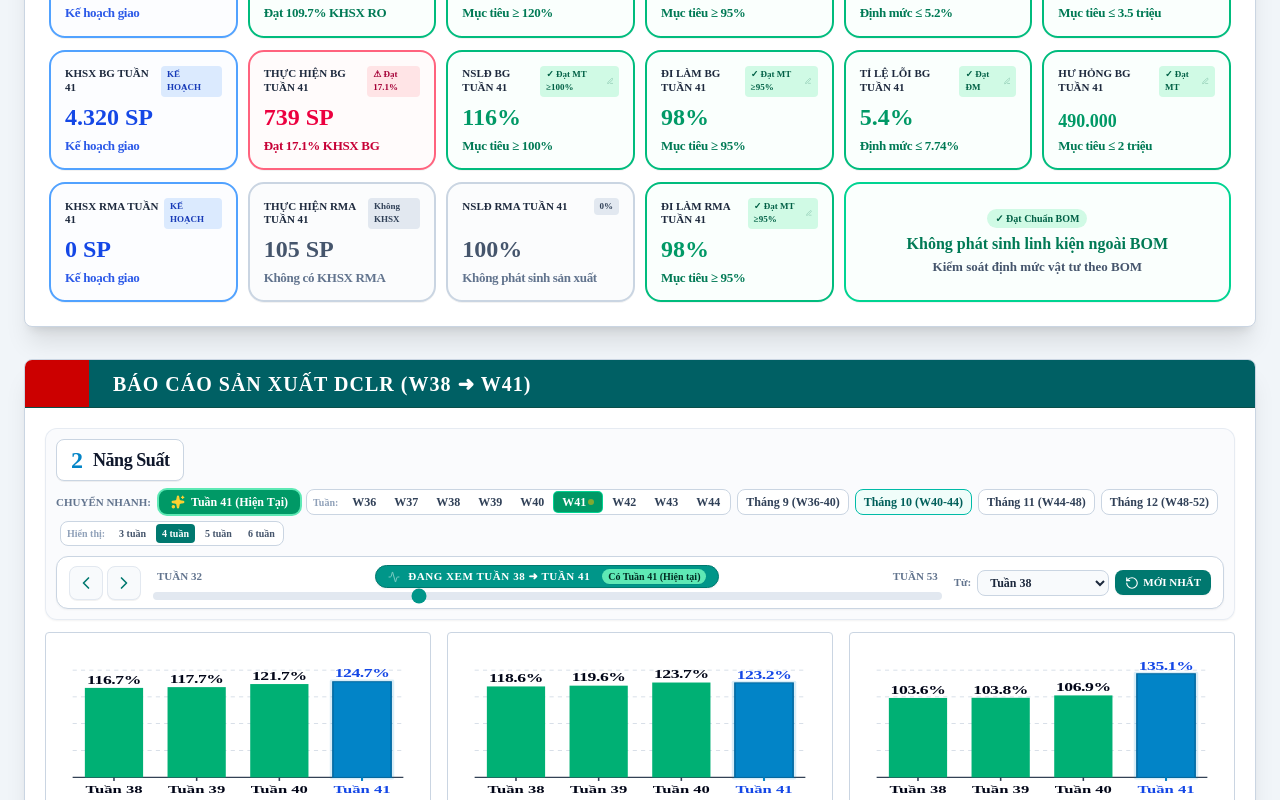
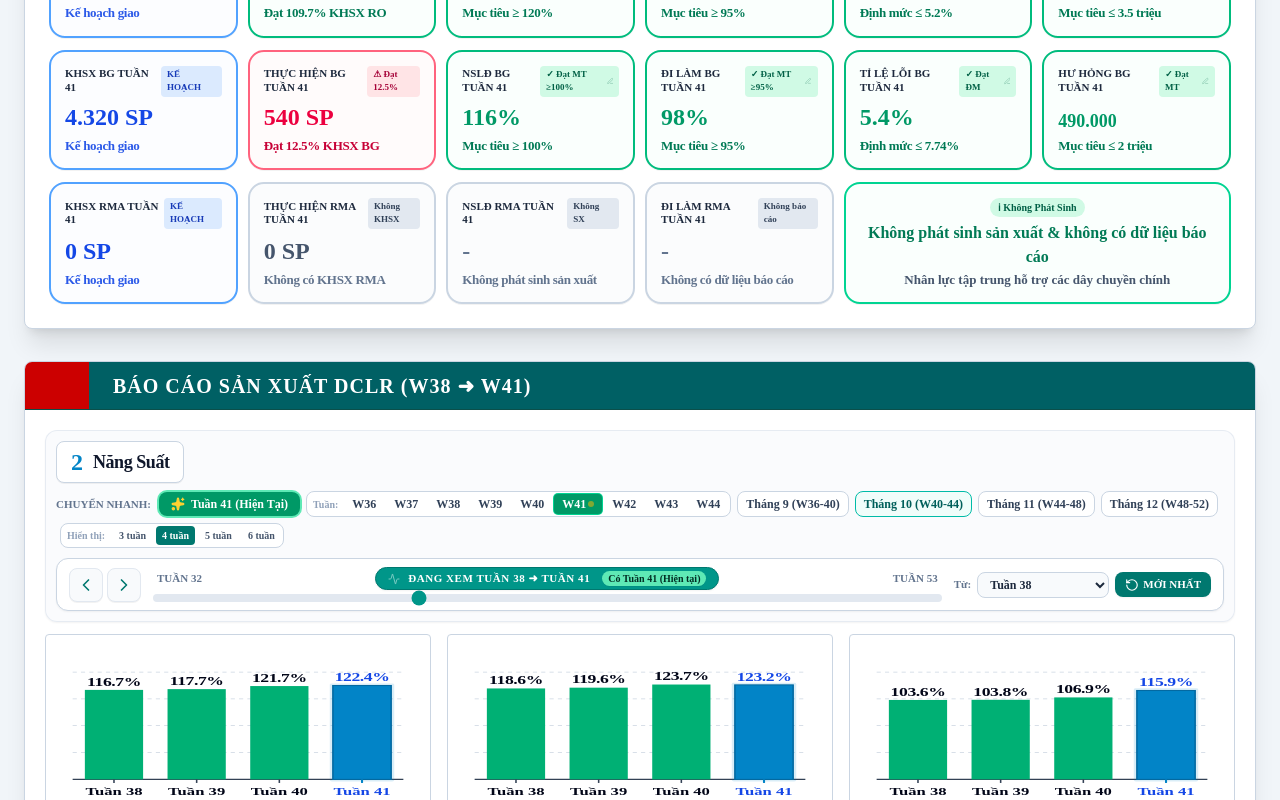
Before and after one commit to ngonhatvpr2910-jpg/BAOCAOGIAOBAN, a React (Vite) app: page / in a window 1280 px wide. Shown: the part 1540-2340 px from the top of the page. Built offline with nearby package versions, Linux system fonts and the light colour scheme.

Commit message:
Add files via upload

```diff
--- a/ExecutiveSummaryCard.tsx
+++ b/ExecutiveSummaryCard.tsx
@@ -389,7 +389,7 @@ export const ExecutiveSummaryCard: React.FC<ExecutiveSummaryCardProps> = ({
 
               // Pass / Fail evaluations against target benchmarks
               const isCompletionPass = (item.completionRate || 0) >= 100;
-              const isRmaNoPlan = isRMA && (item.khsxLabel === '0 SP' || item.khsxLabel === '0' || !item.actualOutput);
+              const isRmaNoPlan = isRMA && (item.khsxLabel === '0 SP' || item.khsxLabel === '0' || !item.actualOutput || item.actualOutput === 0 || item.actualOutputLabel === '0 SP');
 
               const isNsldPass = isRMA && item.nsldActual === 0
                 ? true
@@ -406,7 +406,9 @@ export const ExecutiveSummaryCard: React.FC<ExecutiveSummaryCardProps> = ({
                   ? `Mục tiêu ≥ ${item.nsldTarget}%`
                   : `Mục tiêu ≥ ${item.nsldTarget}%`;
 
-              const attendanceSubline = isAttendancePass
+              const attendanceSubline = isRmaNoPlan
+                ? 'Không có dữ liệu báo cáo'
+                : isAttendancePass
                   ? `Mục tiêu ≥ ${item.attendanceTarget}%`
                   : `Mục tiêu ≥ ${item.attendanceTarget}%`;
 
@@ -497,7 +499,7 @@ export const ExecutiveSummaryCard: React.FC<ExecutiveSummaryCardProps> = ({
                       </span>
                       {isRmaNoPlan ? (
                         <span className="px-1.5 py-0.5 rounded text-[9px] font-extrabold bg-slate-200 text-slate-700">
-                          0%
+                          Không SX
                         </span>
                       ) : isNsldPass ? (
                         <span className="px-1.5 py-0.5 rounded text-[9px] font-extrabold bg-emerald-100 text-emerald-800 flex items-center gap-0.5">
@@ -514,12 +516,12 @@ export const ExecutiveSummaryCard: React.FC<ExecutiveSummaryCardProps> = ({
                     <div className="mt-1">
                       <span className={`text-xl sm:text-2xl font-black ${
                         isRmaNoPlan
-                          ? 'text-slate-600'
+                          ? 'text-slate-500'
                           : isNsldPass
                             ? 'text-emerald-600'
                             : 'text-rose-600'
                       }`}>
-                        {item.nsldActual}%
+                        {isRmaNoPlan ? '-' : `${item.nsldActual}%`}
                       </span>
                       <div className={`text-xs sm:text-[13px] mt-1 font-black tracking-tight ${
                         isRmaNoPlan
@@ -535,7 +537,9 @@ export const ExecutiveSummaryCard: React.FC<ExecutiveSummaryCardProps> = ({
 
                   {/* Col 4: Đi làm */}
                   <div className={`rounded-2xl border-2 p-3.5 flex flex-col justify-between shadow-2xs transition ${
-                    isAttendancePass
+                    isRmaNoPlan
+                      ? 'border-slate-300 bg-slate-50/50'
+                      : isAttendancePass
                         ? 'border-emerald-500 bg-emerald-50/25'
                         : 'border-rose-400 bg-rose-50/30'
                   }`}>
@@ -543,7 +547,11 @@ export const ExecutiveSummaryCard: React.FC<ExecutiveSummaryCardProps> = ({
                       <span className="text-[11px] font-bold text-slate-800 leading-tight uppercase">
                         ĐI LÀM {item.unitKey} {activePeriodLabel.startsWith('W') ? `Tuần ${activePeriodLabel.substring(1)}` : activePeriodLabel}
                       </span>
-                      {isAttendancePass ? (
+                      {isRmaNoPlan ? (
+                        <span className="px-1.5 py-0.5 rounded text-[9px] font-extrabold bg-slate-200 text-slate-700">
+                          Không báo cáo
+                        </span>
+                      ) : isAttendancePass ? (
                         <span className="px-1.5 py-0.5 rounded text-[9px] font-extrabold bg-emerald-100 text-emerald-800 flex items-center gap-0.5">
                           ✓ Đạt MT ≥{item.attendanceTarget}%
                           <Edit3 className="w-2 h-2 ml-0.5 cursor-pointer opacity-40 hover:opacity-100 hidden-ppt" onClick={(e) => { e.stopPropagation(); setIsNormsEditorOpen(true); }} />
@@ -557,12 +565,12 @@ export const ExecutiveSummaryCard: React.FC<ExecutiveSummaryCardProps> = ({
                     </div>
                     <div className="mt-1">
                       <span className={`text-xl sm:text-2xl font-black ${
-                        isAttendancePass ? 'text-emerald-600' : 'text-rose-600'
+                        isRmaNoPlan ? 'text-slate-500' : isAttendancePass ? 'text-emerald-600' : 'text-rose-600'
                       }`}>
-                        {item.attendanceActual}%
+                        {isRmaNoPlan ? '-' : `${item.attendanceActual}%`}
                       </span>
                       <div className={`text-xs sm:text-[13px] mt-1 font-black tracking-tight ${
-                        isAttendancePass ? 'text-emerald-700' : 'text-rose-700'
+                        isRmaNoPlan ? 'text-slate-500' : isAttendancePass ? 'text-emerald-700' : 'text-rose-700'
                       }`}>
                         {attendanceSubline}
                       </div>
@@ -574,14 +582,14 @@ export const ExecutiveSummaryCard: React.FC<ExecutiveSummaryCardProps> = ({
                     <div className="col-span-2 rounded-2xl border-2 border-emerald-400 bg-emerald-50/25 p-3.5 flex flex-col justify-center items-center text-center shadow-2xs">
                       <div className="flex items-center gap-1.5">
                         <span className="px-2 py-0.5 rounded-full text-[10px] font-extrabold bg-emerald-100 text-emerald-800">
-                          ✓ Đạt Chuẩn BOM
+                          {isRmaNoPlan ? 'ℹ Không Phát Sinh' : '✓ Đạt Chuẩn BOM'}
                         </span>
                       </div>
                       <div className="text-sm sm:text-base font-extrabold text-emerald-700 mt-1">
-                        {item.bomNote || 'Không phát sinh linh kiện ngoài BOM'}
+                        {isRmaNoPlan ? 'Không phát sinh sản xuất & không có dữ liệu báo cáo' : (item.bomNote || 'Không phát sinh linh kiện ngoài BOM')}
                       </div>
                       <div className="text-xs sm:text-[13px] text-slate-600 mt-0.5 font-bold">
-                        Kiểm soát định mức vật tư theo BOM
+                        {isRmaNoPlan ? 'Nhân lực tập trung hỗ trợ các dây chuyền chính' : 'Kiểm soát định mức vật tư theo BOM'}
                       </div>
                     </div>
                   ) : (
@@ -724,9 +732,10 @@ export const ExecutiveSummaryCard: React.FC<ExecutiveSummaryCardProps> = ({
             </thead>
             <tbody>
               {summaryData.units.map((u) => {
+                const isRmaNoPlan = u.unitKey === 'RMA' && (u.khsxLabel === '0 SP' || u.khsxLabel === '0' || !u.actualOutput || u.actualOutput === 0 || u.actualOutputLabel === '0 SP');
                 const isErrorOver = (u.errorRateActual || 0) > (u.errorRateQuota || 0);
                 const isCostOver = (u.defectCostActual || 0) > (u.defectCostTarget || 0);
-                const isNsldPass = u.nsldActual >= u.nsldTarget;
+                const isNsldPass = isRmaNoPlan ? true : u.nsldActual >= u.nsldTarget;
 
                 return (
                   <tr key={u.id} className="hover:bg-slate-50 transition">
@@ -735,24 +744,32 @@ export const ExecutiveSummaryCard: React.FC<ExecutiveSummaryCardProps> = ({
                     </td>
                     <td className="border border-slate-200 p-2.5 text-center font-medium">
                       <span className={`font-bold ${
-                        (u.completionRate || 0) >= 100 ? 'text-emerald-700' : 'text-rose-700'
+                        isRmaNoPlan ? 'text-slate-500' : (u.completionRate || 0) >= 100 ? 'text-emerald-700' : 'text-rose-700'
                       }`}>
-                        {(u.completionNote || '').replace(/\s*\([^)]*\)/g, '').trim()}
+                        {isRmaNoPlan ? 'Không có KHSX RMA' : (u.completionNote || '').replace(/\s*\([^)]*\)/g, '').trim()}
                       </span>
                     </td>
                     <td className="border border-slate-200 p-2.5 text-center font-extrabold text-blue-900 bg-blue-50/30">
                       ≥ {u.nsldTarget}%
                     </td>
                     <td className="border border-slate-200 p-2.5 text-center font-bold">
+                      {isRmaNoPlan ? (
+                        <span className="text-slate-400">-</span>
+                      ) : (
                         <span className={isNsldPass ? 'text-emerald-600' : 'text-amber-600'}>
                           {u.nsldActual}%
                         </span>
+                      )}
                     </td>
                     <td className="border border-slate-200 p-2.5 text-center font-extrabold text-emerald-900 bg-emerald-50/30">
                       ≥ {u.attendanceTarget}%
                     </td>
                     <td className="border border-slate-200 p-2.5 text-center font-bold text-emerald-600">
-                      {u.attendanceActual}%
+                      {isRmaNoPlan ? (
+                        <span className="text-slate-400">-</span>
+                      ) : (
+                        <span>{u.attendanceActual}%</span>
+                      )}
                     </td>
                     <td className="border border-slate-200 p-2.5 text-center font-extrabold text-amber-900 bg-amber-50/30">
                       {u.errorRateQuota ? `≤ ${u.errorRateQuota}%` : 'BOM chuẩn'}
@@ -785,7 +802,11 @@ export const ExecutiveSummaryCard: React.FC<ExecutiveSummaryCardProps> = ({
                       )}
                     </td>
                     <td className="border border-slate-200 p-2.5 text-center">
-                      {isErrorOver || isCostOver ? (
+                      {isRmaNoPlan ? (
+                        <span className="px-2 py-0.5 rounded-full text-[10px] font-bold bg-slate-100 text-slate-700">
+                          Không Phát Sinh
+                        </span>
+                      ) : isErrorOver || isCostOver ? (
                         <span className="px-2 py-0.5 rounded-full text-[10px] font-bold bg-rose-100 text-rose-800">
                           Báo Động Đỏ
                         </span>
--- a/executiveSummaryService.ts
+++ b/executiveSummaryService.ts
@@ -423,17 +423,17 @@ export const BASE_WEEKLY_SUMMARY: Record<string, ExecutiveSummaryPeriodResult> =
         unitKey: 'RMA',
         unitName: 'Tổ Sửa Chữa / Bảo Hành RMA (W41)',
         khsxLabel: '0 SP',
-        actualOutputLabel: '245 SP',
-        actualOutput: 245,
-        completionRate: 100.0,
-        completionNote: 'SL Quy đổi RMA: 245 SP',
-        nsldActual: 100.0,
-        nsldTarget: 100.0,
-        nsldDeltaNote: 'Đạt mục tiêu 100%',
-        attendanceActual: 98.0,
-        attendanceTarget: 95.0,
-        bomNote: 'Không phát sinh linh kiện ngoài BOM',
-        actionItem: 'Sản lượng quy đổi RMA đạt 245 SP, hỗ trợ tốt nhịp độ trả hàng bảo hành và linh kiện tái sử dụng.',
+        actualOutputLabel: '0 SP',
+        actualOutput: 0,
+        completionRate: 0,
+        completionNote: 'Không có KHSX RMA',
+        nsldActual: 0,
+        nsldTarget: 100.0,
+        nsldDeltaNote: 'Không phát sinh sản xuất (0%)',
+        attendanceActual: 0,
+        attendanceTarget: 95.0,
+        bomNote: 'Không phát sinh sản xuất & không có dữ liệu báo cáo',
+        actionItem: 'Tuần 41: RMA không có sản xuất và không có dữ liệu báo cáo. Nguồn nhân lực tập trung hỗ trợ các dây chuyền chính.',
       },
     ],
   },
@@ -1332,13 +1332,18 @@ export function getExecutiveSummaryData(
               completionNote: `Đạt ${rate.toFixed(1)}% KHSX BG`
             };
           }
-          if (u.unitKey === 'RMA' && weekColBG) {
-            const sl = dynSlRMA > 0 ? dynSlRMA : (u.actualOutput || 0);
+          if (u.unitKey === 'RMA') {
+            const sl = dynSlRMA;
             return {
               ...u,
+              khsxLabel: '0 SP',
               actualOutputLabel: `${sl.toLocaleString('vi-VN')} SP`,
               actualOutput: sl,
-              completionNote: `SL Quy đổi RMA: ${sl.toLocaleString('vi-VN')} SP`
+              completionRate: 0,
+              completionNote: sl > 0 ? `SL Quy đổi RMA: ${sl.toLocaleString('vi-VN')} SP` : 'Không có KHSX RMA',
+              nsldActual: sl > 0 ? (u.nsldActual || 100) : 0,
+              attendanceActual: sl > 0 ? (u.attendanceActual || 98) : 0,
+              bomNote: sl > 0 ? (u.bomNote || 'Không phát sinh linh kiện ngoài BOM') : 'Không phát sinh sản xuất & không có dữ liệu báo cáo',
             };
           }
           return u;
--- a/initialData.ts
+++ b/initialData.ts
@@ -90,7 +90,7 @@ export const MONTHLY_HISTORY: MonthlyHistoryRecord[] = [
   { month: 'Tháng 6', monthNum: 6, nsld2025: 96.20, nsld2026: 132.00, cong2025: 1700, cong2026: 2189, tiLeDiLam: 0.0, sanLuong2025: 20850, sanLuong2026: 21891, hangHong: 7517080, nsld: 132.00 },
   { month: 'Tháng 7', monthNum: 7, nsld2025: 103.04, nsld2026: 116.00, cong2025: 2224, cong2026: 558, tiLeDiLam: 0.0, sanLuong2025: 20698, sanLuong2026: 22400, hangHong: 8120000, nsld: 116.00 },
   { month: 'Tháng 8', monthNum: 8, nsld2025: 110.15, nsld2026: 132.00, cong2025: 1178, cong2026: 1260, tiLeDiLam: 0.0, sanLuong2025: 11718, sanLuong2026: 15000, hangHong: 6500000, nsld: 132.00 },
-  { month: 'Tháng 9', monthNum: 9, nsld2025: 100.07, nsld2026: 117.00, cong2025: 1608, cong2026: 1431.6, tiLeDiLam: 97.7, sanLuong2025: 14534, sanLuong2026: 16680.1, hangHong: 5200000, nsld: 117.00 },
+  { month: 'Tháng 9', monthNum: 9, nsld2025: 100.07, nsld2026: 130.00, cong2025: 1608, cong2026: 1431.6, tiLeDiLam: 97.7, sanLuong2025: 14534, sanLuong2026: 16680.1, hangHong: 5200000, nsld: 130.00 },
   { month: 'Tháng 10', monthNum: 10, nsld2025: 108.26, nsld2026: 132.00, cong2025: 1657, cong2026: 1260, tiLeDiLam: 0.0, sanLuong2025: 16194, sanLuong2026: 15000, hangHong: 6800000, nsld: 132.00 },
   { month: 'Tháng 11', monthNum: 11, nsld2025: 106.80, nsld2026: 132.00, cong2025: 1362, cong2026: 1260, tiLeDiLam: 0.0, sanLuong2025: 13130, sanLuong2026: 15000, hangHong: 5900000, nsld: 132.00 },
   { month: 'Tháng 12', monthNum: 12, nsld2025: 96.63, nsld2026: 132.00, cong2025: 1342, cong2026: 1260, tiLeDiLam: 0.0, sanLuong2025: 11713, sanLuong2026: 15000, hangHong: 5800000, nsld: 132.00 },
@@ -303,7 +303,7 @@ export const INITIAL_SLIDE1_NSLD: Slide1NSLDData = {
       { id: 'pxlr-m06', label: 'Tháng 6', value: 131.6 },
       { id: 'pxlr-m07', label: 'Tháng 7', value: 135.5 },
       { id: 'pxlr-m08', label: 'Tháng 8', value: 133.6 },
-      { id: 'pxlr-m09', label: 'Tháng 9', value: 114.2 },
+      { id: 'pxlr-m09', label: 'Tháng 9', value: 130.0 },
       { id: 'pxlr-m10', label: 'Tháng 10', value: 118.7 },
       { id: 'pxlr-m11', label: 'Tháng 11', value: 0 },
       { id: 'pxlr-m12', label: 'Tháng 12', value: 0 },
--- a/matrixGenerator.ts
+++ b/matrixGenerator.ts
@@ -245,7 +245,9 @@ export function generateMonthBGMatrix(year: number, monthIndex0: number): ExcelM
         // Đồng bộ dữ liệu Tháng 10 chuẩn NSLĐ: W40 (~106.9%), W41 (~116.0%), Tổng T10 đạt đúng 102.7%
         baseGa = 4.8 + ((day % 4) * 0.2);
         baseTv = 3.2 + ((day % 3) * 0.3);
-        baseRma = day % 2 === 0 ? 3.0 : 0;
+        // RMA Tuần 41 (05 - 11/Oct) không có sản xuất và không có dữ liệu báo cáo
+        const isW41 = (day >= 5 && day <= 11);
+        baseRma = isW41 ? 0 : (day % 2 === 0 ? 3.0 : 0);
         const curCong = baseGa + baseTv + baseRma;
         const curDm = Number((curCong * 9.03).toFixed(1));
         if (day <= 4) {
@@ -253,9 +255,9 @@ export function generateMonthBGMatrix(year: number, monthIndex0: number): ExcelM
           slGa = Math.round(curDm * 1.069);
           slRma = 0;
         } else if (day <= 11) {
-          // W41 (05-11/Oct) ~ 116.0%
+          // W41 (05-11/Oct) ~ 116.0% - RMA không có sản xuất và không có báo cáo
           slGa = Math.round(curDm * 1.16);
-          slRma = baseRma > 0 ? 35 : 0;
+          slRma = 0;
         } else {
           // Remaining days -> Monthly average exactly 102.7%
           slGa = Math.round(curDm * 0.985);
--- a/productivityFormulas.ts
+++ b/productivityFormulas.ts
@@ -7,7 +7,7 @@ import { INITIAL_SLIDE1_NSLD } from './initialData';
  */
 export const HISTORICAL_ITEM_IDS = new Set([
   'pxlr-w35', 'ro-w35', 'bg-w35',
-  'pxlr-m06', 'pxlr-m07', 'pxlr-m08',
+  'pxlr-m06', 'pxlr-m07', 'pxlr-m08', 'pxlr-m09',
   'ro-m07', 'ro-m08',
   'bg-m07', 'bg-m08',
 ]);
--- a/storage.ts
+++ b/storage.ts
@@ -371,6 +371,16 @@ export const StorageService = {
               updatedCol.tiLeHoanThanhKhsx = 100.0;
             }
           }
+          if (year === 2026 && monthIndex0 === 9) {
+            const dayNum = parseInt(updatedCol.label.split('-')[0], 10);
+            if ((!isNaN(dayNum) && dayNum >= 5 && dayNum <= 11) || updatedCol.label.includes('W41')) {
+              if (Number(updatedCol.sanLuongRma) > 0 || Number(updatedCol.congRma) > 0) {
+                changed = true;
+                updatedCol.sanLuongRma = 0;
+                updatedCol.congRma = 0;
+              }
+            }
+          }
           if (updatedCol.isOff && monthIndex0 === 5 && year === 2026) {
             changed = true;
             const baseGa = 5.0;
@@ -567,7 +577,7 @@ export const StorageService = {
           if (m.id === 'pxlr-m06') return { ...m, value: 131.6 };
           if (m.id === 'pxlr-m07') return { ...m, value: 135.5 };
           if (m.id === 'pxlr-m08') return { ...m, value: 133.6 };
-          if (m.id === 'pxlr-m09' && (!m.value || m.value <= 0)) return { ...m, value: 117.0 };
+          if (m.id === 'pxlr-m09' || m.label === 'Tháng 9') return { ...m, value: 130.0 };
           if ((m.id === 'pxlr-m10' || m.label === 'Tháng 10') && (!m.value || m.value <= 0 || m.value === 118.5 || m.value === 117.8)) return { ...m, value: 118.7 };
           return m;
         });
@@ -1094,9 +1104,9 @@ export const StorageService = {
           year: 2026,
           monthIndex0: 8,
           monthLabel: 'Tháng 9',
-          nsldRO: 119.5,
-          nsldBG: 106.9,
-          nsldPXLR: 117.8,
+          nsldRO: 117.0,
+          nsldBG: 97.0,
+          nsldPXLR: 130.0,
           defectCostTotal: 5263848,
           note: 'Đã hoàn thành và chốt sổ Tháng 9/2026'
         },
@@ -1140,9 +1150,9 @@ export const StorageService = {
     // Extract exact monthly totals from matrix
     const roMonthlyCol = recalculatedRO.find(c => c.isMonthlyTotal);
     const bgMonthlyCol = recalculatedBG.find(c => c.isMonthlyTotal);
-    const nsldRO = Number(roMonthlyCol?.nsldTheoNgay) || summary?.nsldRO || (monthNum === 9 ? 119.5 : monthNum === 10 ? 121.1 : 100);
-    const nsldBG = Number(bgMonthlyCol?.nsldTheoNgay) || summary?.nsldBG || (monthNum === 9 ? 106.9 : monthNum === 10 ? 102.7 : 100);
-    const nsldPXLR = Number(((nsldRO * 0.87) + (nsldBG * 0.13)).toFixed(1));
+    const nsldRO = Number(roMonthlyCol?.nsldTheoNgay) || summary?.nsldRO || (monthNum === 9 ? 117.0 : monthNum === 10 ? 121.1 : 100);
+    const nsldBG = Number(bgMonthlyCol?.nsldTheoNgay) || summary?.nsldBG || (monthNum === 9 ? 97.0 : monthNum === 10 ? 102.7 : 100);
+    const nsldPXLR = monthNum === 9 ? 130.0 : Number(((nsldRO * 0.87) + (nsldBG * 0.13)).toFixed(1));
 
     const info: LockedMonthInfo = {
       isLocked: true,
@@ -1169,16 +1179,16 @@ export const StorageService = {
     try {
       const slide1 = this.getSlide1NSLD();
       const updateBar = (items: any[], val: number, idPrefix: string) => {
-        const idx = items.findIndex(i => i.label === `Tháng ${monthNum}` || i.id === `${idPrefix}-m${monthNum}`);
+        const idx = items.findIndex(i => i.label === `Tháng ${monthNum}` || i.id === `${idPrefix}-m${monthNum}` || i.id === `${idPrefix}-m${monthNum.toString().padStart(2, '0')}`);
         if (idx !== -1) {
           items[idx] = { ...items[idx], value: val, isLocked: true };
         } else {
-          items.push({ id: `${idPrefix}-m${monthNum}`, label: `Tháng ${monthNum}`, value: val, isLocked: true });
+          items.push({ id: `${idPrefix}-m${monthNum.toString().padStart(2, '0')}`, label: `Tháng ${monthNum}`, value: val, isLocked: true });
         }
       };
-      updateBar(slide1.ro.data, nsldRO, 'ro');
-      updateBar(slide1.bg.data, nsldBG, 'bg');
-      updateBar(slide1.pxlr.data, nsldPXLR, 'pxlr');
+      updateBar(slide1.ro.monthly, nsldRO, 'ro');
+      updateBar(slide1.bg.monthly, nsldBG, 'bg');
+      updateBar(slide1.pxlr.monthly, nsldPXLR, 'pxlr');
       this.saveSlide1NSLD(slide1);
     } catch {}
 
```
Lines whose indentation alone changed are shown as unchanged.
